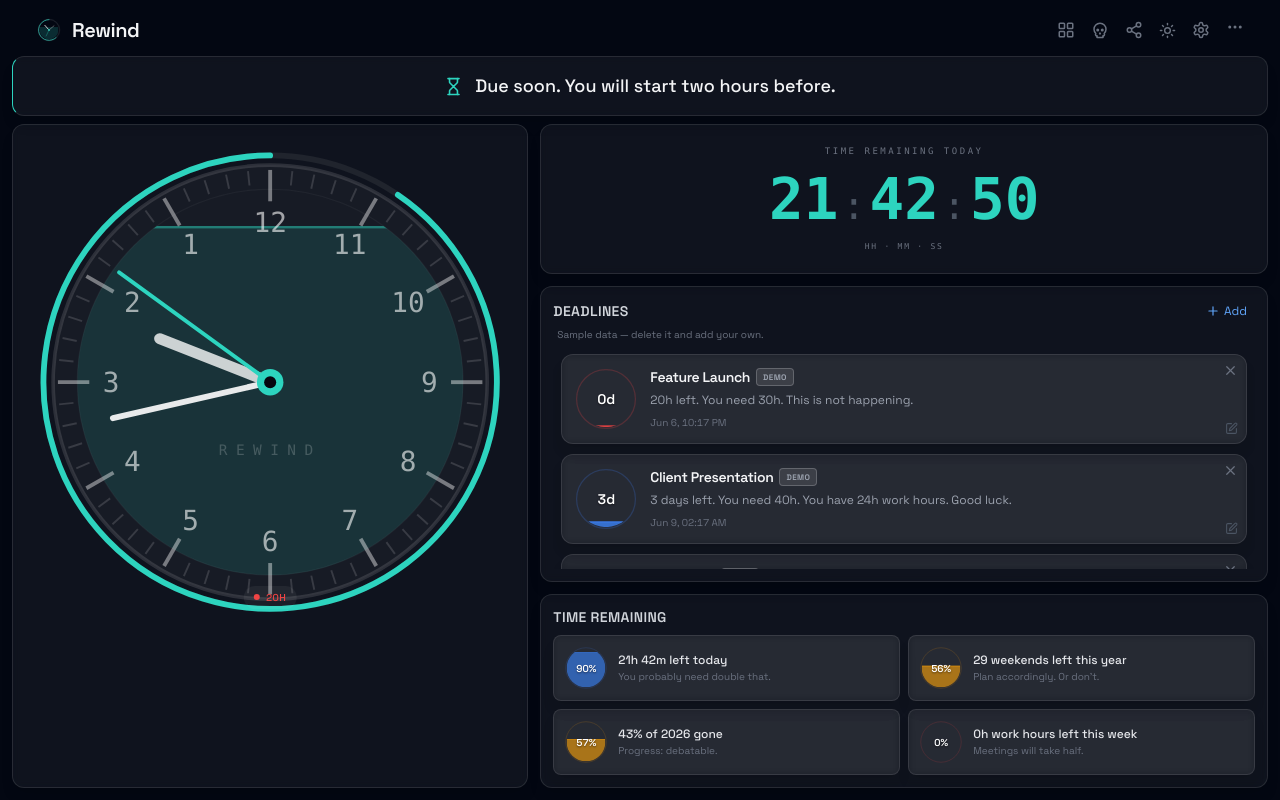
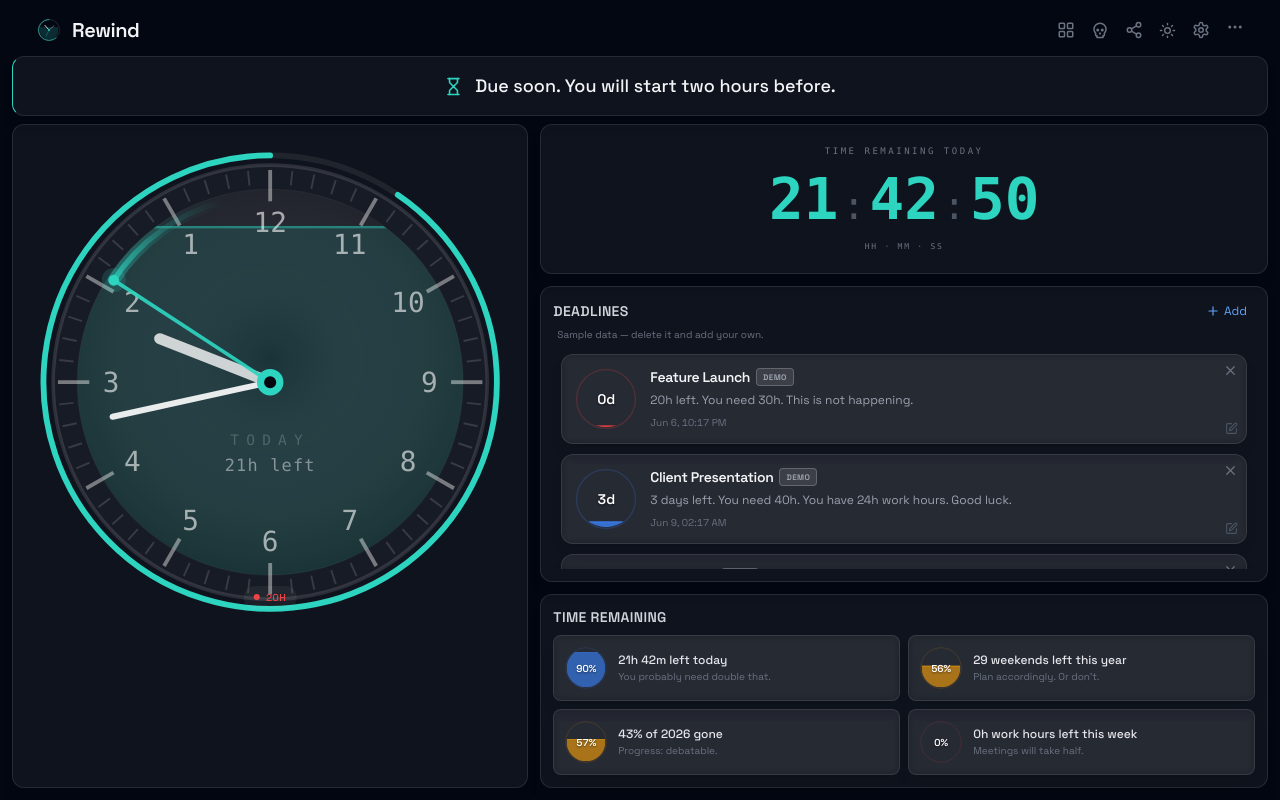
Before and after one commit to emadjumaah/Rewind, a React (Vite) app: page / in a window 1280 px wide. Built offline with nearby package versions, Linux system fonts and the light colour scheme.

Commit message:
tap the clock to zoom through horizons

```diff
--- a/src/components/ReverseClock.tsx
+++ b/src/components/ReverseClock.tsx
@@ -1,9 +1,15 @@
-import { useMemo } from 'react'
-import { useStore } from '../store'
+import React, { useMemo, useRef, useEffect, useState } from 'react'
+import { useStore, ClockHorizon } from '../store'
 import { useT } from '../i18n'
 import { accentHex } from '../lib/colors'
 import { urgencyColor } from '../lib/urgency'
-import { dayRemaining, hoursUntil } from '../lib/time'
+import {
+  dayRemaining, hoursUntil, msLeftToday, hms,
+  weekRemaining, monthRemaining, yearRemaining,
+  daysLeftInWeek, daysLeftInMonth, daysLeftInYear,
+} from '../lib/time'
+
+const MS_PER_WEEK = 7 * 86_400_000
 
 // A point on a circle, angle measured clockwise from 12 o'clock
 function clockPoint(cx: number, deg: number, r: number): { x: number; y: number } {
@@ -11,9 +17,10 @@ function clockPoint(cx: number, deg: number, r: number): { x: number; y: number
   return { x: cx + r * Math.cos(rad), y: cx + r * Math.sin(rad) }
 }
 
-export default function ReverseClock({ currentTime }: { currentTime: Date }) {
-  const { settings, deadlines } = useStore()
+function ReverseClock({ currentTime }: { currentTime: Date }) {
+  const { settings, deadlines, updateSettings } = useStore()
   const T = useT()
+  const isAr = (settings.language ?? 'en') === 'ar'
 
   // Nearest deadline drives the outer ring: prefer the soonest upcoming one,
   // otherwise fall back to the most recently missed (overdue) deadline.
@@ -35,6 +42,10 @@ export default function ReverseClock({ currentTime }: { currentTime: Date }) {
   const min = currentTime.getMinutes()
   const hr  = currentTime.getHours()
 
+  // Backward (counter-clockwise) angles. Minute/hour move slowly enough that a
+  // per-second step is invisible, so they stay React-driven. The second hand is
+  // the one that used to *snap* 6° every tick — the metronome that made the
+  // clock stressful — so it gets a continuous sweep instead (see effect below).
   const secDeg  = -(sec / 60) * 360
   const minDeg  = -((min + sec / 60)  / 60) * 360
   const hourDeg = -((hr % 12 + min / 60) / 12) * 360
@@ -47,9 +58,39 @@ export default function ReverseClock({ currentTime }: { currentTime: Date }) {
     return { x: cx + len * Math.cos(rad), y: cx + len * Math.sin(rad) }
   }
 
-  const sec4  = tip(secDeg,  R * 0.88)
   const min4  = tip(minDeg,  R * 0.76)
   const hour4 = tip(hourDeg, R * 0.56)
+
+  // Respect the OS "reduce motion" setting: fall back to the stepped hand.
+  const [reducedMotion, setReducedMotion] = useState(
+    () => typeof window !== 'undefined'
+      && window.matchMedia('(prefers-reduced-motion: reduce)').matches,
+  )
+  useEffect(() => {
+    const mq = window.matchMedia('(prefers-reduced-motion: reduce)')
+    const on = () => setReducedMotion(mq.matches)
+    mq.addEventListener('change', on)
+    return () => mq.removeEventListener('change', on)
+  }, [])
+
+  // Smoothly sweep the second hand counter-clockwise with millisecond precision.
+  // We drive the group's transform directly via a ref (not React state) so the
+  // glide runs on every animation frame without re-rendering the whole face, and
+  // so the parent's once-a-second re-render can't snap it back. Epoch seconds are
+  // timezone-invariant, so this stays aligned to the wall-clock second.
+  const secHandRef = useRef<SVGGElement>(null)
+  useEffect(() => {
+    if (reducedMotion) return
+    let raf = 0
+    const animate = () => {
+      const secNow = (Date.now() / 1000) % 60
+      const deg = (secNow / 60) * 360
+      secHandRef.current?.setAttribute('transform', `rotate(${-deg} ${cx} ${cx})`)
+      raf = requestAnimationFrame(animate)
+    }
+    raf = requestAnimationFrame(animate)
+    return () => cancelAnimationFrame(raf)
+  }, [reducedMotion])
 
   const faceStroke = isDark ? 'rgba(255,255,255,0.12)' : 'rgba(0,0,0,0.14)'
   const faceFill   = isDark ? 'rgba(255,255,255,0.03)' : 'rgba(0,0,0,0.02)'
@@ -96,21 +137,70 @@ export default function ReverseClock({ currentTime }: { currentTime: Date }) {
     )
   }), [numFill]) // eslint-disable-line react-hooks/exhaustive-deps
 
+  // ── Comet trail ── The second hand, drawn pointing straight up (angle 0) in
+  // local space; the rotating group above aims it. A soft tail arcs back along
+  // the rim toward where the hand just was (the clockwise side, since it sweeps
+  // counter-clockwise), fading to nothing — time visibly draining away.
+  const lenSec = R * 0.88
+  const trailDeg = 42
+  const headPt = clockPoint(cx, 0, lenSec)
+  const tailPt = clockPoint(cx, trailDeg, lenSec)
+  const trailPath = `M ${headPt.x} ${headPt.y} A ${lenSec} ${lenSec} 0 0 1 ${tailPt.x} ${tailPt.y}`
+
   const ringR = R + 6
 
-  // ── Day drain ── fraction of today still ahead (1 at midnight → 0 at the
-  // next midnight). Drives both the depleting ring and the sand-glass fill.
-  const dayFrac = dayRemaining(currentTime)
+  // ── Horizon drain ── Tap the clock to pull the ring + sand-fill back from
+  // today out to a whole life. Each horizon reports the fraction still ahead and
+  // an honest figure of what's left. 'life' only exists once a birth date is set.
+  const horizons: ClockHorizon[] = settings.birthDate
+    ? ['day', 'week', 'month', 'year', 'life']
+    : ['day', 'week', 'month', 'year']
+  const horizon: ClockHorizon =
+    settings.clockHorizon && horizons.includes(settings.clockHorizon) ? settings.clockHorizon : 'day'
 
-  // Outer ring depletes counter-clockwise from 12 o'clock as the day runs out.
-  const sweep = dayFrac * 360
+  let frac: number
+  let horizonLeft: string
+  switch (horizon) {
+    case 'week':
+      frac = weekRemaining(currentTime)
+      horizonLeft = T.clockLeftDays(daysLeftInWeek(currentTime))
+      break
+    case 'month':
+      frac = monthRemaining(currentTime)
+      horizonLeft = T.clockLeftDays(daysLeftInMonth(currentTime))
+      break
+    case 'year':
+      frac = yearRemaining(currentTime)
+      horizonLeft = T.clockLeftDays(daysLeftInYear(currentTime))
+      break
+    case 'life': {
+      const total = (settings.lifeExpectancy || 90) * 52
+      const lived = Math.floor((currentTime.getTime() - new Date(settings.birthDate!).getTime()) / MS_PER_WEEK)
+      const weeksLeft = Math.max(0, total - lived)
+      frac = total ? weeksLeft / total : 0
+      horizonLeft = T.clockLeftWeeks(weeksLeft)
+      break
+    }
+    default:
+      frac = dayRemaining(currentTime)
+      horizonLeft = T.clockLeftHours(hms(msLeftToday(currentTime)).hours)
+  }
+  const horizonName = T.clockHorizonName(horizon)
+
+  const cycleHorizon = () => {
+    const next = horizons[(horizons.indexOf(horizon) + 1) % horizons.length]
+    updateSettings({ clockHorizon: next })
+  }
+
+  // Outer ring depletes counter-clockwise from 12 o'clock as the horizon runs out.
+  const sweep = frac * 360
   const ringStart = clockPoint(cx, 0, ringR)
   const ringEnd = clockPoint(cx, -sweep, ringR)
   const ringLargeArc = sweep > 180 ? 1 : 0
 
-  // Sand-glass liquid level inside the face: full at midnight, empty by midnight.
+  // Sand-glass liquid level inside the face: full at the horizon's start, empty at its end.
   const fillR = R - 8
-  const fillTop = (cx - fillR) + (1 - dayFrac) * (2 * fillR)
+  const fillTop = (cx - fillR) + (1 - frac) * (2 * fillR)
 
   // Nearest-deadline countdown chip (text only; the ring now tracks the day).
   let deadlineLabel: string | null = null
@@ -121,7 +211,13 @@ export default function ReverseClock({ currentTime }: { currentTime: Date }) {
   }
 
   return (
-    <div className="relative w-full aspect-square select-none">
+    <div
+      className="relative w-full aspect-square select-none cursor-pointer transition-transform active:scale-[0.99]"
+      onClick={cycleHorizon}
+      title={T.clockTapHint}
+      role="button"
+      aria-label={`${horizonName} — ${horizonLeft}. ${T.clockTapHint}`}
+    >
       <svg className="w-full h-full" viewBox="0 0 200 200">
         {/* Day-drain ring: faint full track + remaining arc */}
         <circle cx={cx} cy={cx} r={ringR} fill="none" stroke={tickMinor} strokeWidth="2.4" strokeOpacity="0.5" />
@@ -140,7 +236,22 @@ export default function ReverseClock({ currentTime }: { currentTime: Date }) {
           <clipPath id="dayFillClip">
             <circle cx={cx} cy={cx} r={fillR} />
           </clipPath>
+          {/* Comet tail: opaque at the hand's head, fading to nothing at the tail.
+              userSpaceOnUse coords are read in the rotating group's frame, so the
+              gradient turns with the hand and stays aligned to the arc. */}
+          <linearGradient id="secTrail" gradientUnits="userSpaceOnUse"
+            x1={headPt.x} y1={headPt.y} x2={tailPt.x} y2={tailPt.y}>
+            <stop offset="0%" stopColor={accent} stopOpacity="0.7" />
+            <stop offset="55%" stopColor={accent} stopOpacity="0.16" />
+            <stop offset="100%" stopColor={accent} stopOpacity="0" />
+          </linearGradient>
+          {/* Faint depth in the dial — settles the eye, no hard edges. */}
+          <radialGradient id="faceDepth" cx="50%" cy="44%" r="62%">
+            <stop offset="0%" stopColor={isDark ? '#ffffff' : '#000000'} stopOpacity="0" />
+            <stop offset="100%" stopColor={isDark ? '#000000' : '#000000'} stopOpacity={isDark ? 0.28 : 0.05} />
+          </radialGradient>
         </defs>
+        <circle cx={cx} cy={cx} r={R - 8} fill="url(#faceDepth)" />
         <g clipPath="url(#dayFillClip)">
           <rect x={cx - fillR} y={fillTop} width={2 * fillR} height={(cx + fillR) - fillTop}
             fill={accent} fillOpacity="0.13" style={{ transition: 'y 1s linear, height 1s linear' }} />
@@ -154,17 +265,35 @@ export default function ReverseClock({ currentTime }: { currentTime: Date }) {
           stroke={handHour} strokeWidth="4.5" strokeLinecap="round" />
         <line x1={cx} y1={cx} x2={min4.x} y2={min4.y}
           stroke={handMin} strokeWidth="2.5" strokeLinecap="round" />
-        <line x1={cx} y1={cx} x2={sec4.x} y2={sec4.y}
-          stroke={accent} strokeWidth="1.6" strokeLinecap="round" />
+
+        {/* Second hand + comet trail. In smooth mode the rAF loop owns this
+            group's transform, so no transform prop here (React must not reset it
+            each second). Reduced-motion falls back to the stepped angle. */}
+        <g ref={secHandRef} transform={reducedMotion ? `rotate(${secDeg} ${cx} ${cx})` : undefined}>
+          <path d={trailPath} fill="none" stroke="url(#secTrail)" strokeWidth="5" strokeLinecap="round" strokeOpacity="0.5" />
+          <path d={trailPath} fill="none" stroke="url(#secTrail)" strokeWidth="2.2" strokeLinecap="round" />
+          <line x1={cx} y1={cx} x2={headPt.x} y2={headPt.y}
+            stroke={accent} strokeWidth="1.5" strokeLinecap="round" strokeOpacity="0.92" />
+          <circle cx={headPt.x} cy={headPt.y} r={5} fill={accent} fillOpacity="0.16" />
+          <circle cx={headPt.x} cy={headPt.y} r={2.2} fill={accent} />
+        </g>
 
         <circle cx={cx} cy={cx} r={5.5} fill={accent} />
         <circle cx={cx} cy={cx} r={2.5} fill={centerFill} />
 
-        <text x={cx} y={cx + 30} textAnchor="middle"
-          fontSize="6" letterSpacing="3.5"
+        {/* Horizon watermark — names what the ring is draining, with the honest
+            figure beneath. Tap the clock to cycle through horizons. */}
+        <text x={cx} y={cx + 26} textAnchor="middle"
+          fontSize="6" letterSpacing={isAr ? '0' : '3'}
           fontFamily="'SF Mono', Monaco, 'Courier New', monospace"
           fill={labelFill}>
-          {T.clockLabel}
+          {horizonName}
+        </text>
+        <text x={cx} y={cx + 37} textAnchor="middle"
+          fontSize="7" letterSpacing={isAr ? '0' : '0.5'}
+          fontFamily="'SF Mono', Monaco, 'Courier New', monospace"
+          fill={numFill} fillOpacity="0.75">
+          {horizonLeft}
         </text>
       </svg>
 
@@ -187,3 +316,19 @@ export default function ReverseClock({ currentTime }: { currentTime: Date }) {
     </div>
   )
 }
+
+// The second hand sweeps via its own rAF loop (direct DOM, no React), so the
+// face only needs to re-render when the minute or hour actually changes — once
+// a minute, not 60×. That keeps the parent's per-second tick from reconciling
+// this whole SVG for nothing. Exception: under prefers-reduced-motion there's no
+// rAF sweep, so we let it re-render every second to step the stepped hand.
+const reducedMotionMQL =
+  typeof window !== 'undefined'
+    ? window.matchMedia('(prefers-reduced-motion: reduce)')
+    : null
+
+export default React.memo(ReverseClock, (prev, next) => {
+  if (reducedMotionMQL?.matches) return false // re-render so the stepped hand moves
+  return prev.currentTime.getMinutes() === next.currentTime.getMinutes()
+    && prev.currentTime.getHours() === next.currentTime.getHours()
+})
--- a/src/i18n.ts
+++ b/src/i18n.ts
@@ -4,6 +4,13 @@ interface Translations {
   // App / clock
   appName: string
   clockLabel: string
+
+  // Clock horizon (tap-to-zoom drain ring)
+  clockHorizonName: (h: 'day' | 'week' | 'month' | 'year' | 'life') => string
+  clockLeftHours: (h: number) => string
+  clockLeftDays: (d: number) => string
+  clockLeftWeeks: (w: number) => string
+  clockTapHint: string
 
   // TimeLeftDisplay
   timeRemainingToday: string
@@ -166,6 +173,12 @@ const en: Translations = {
   appName: 'Rewind',
   clockLabel: 'REWIND',
 
+  clockHorizonName: (h) => ({ day: 'TODAY', week: 'THIS WEEK', month: 'THIS MONTH', year: 'THIS YEAR', life: 'YOUR LIFE' }[h]),
+  clockLeftHours: (h) => `${h}h left`,
+  clockLeftDays: (d) => `${d}d left`,
+  clockLeftWeeks: (w) => `${w.toLocaleString('en')}w left`,
+  clockTapHint: 'Tap the clock to zoom out',
+
   timeRemainingToday: 'Time Remaining Today',
   timeUnits: 'HH · MM · SS',
   tabTitle: (clock) => `${clock} left today`,
@@ -325,6 +338,12 @@ const en: Translations = {
 const ar: Translations = {
   appName: 'Rewind',
   clockLabel: 'REWIND',
+
+  clockHorizonName: (h) => ({ day: 'اليوم', week: 'هذا الأسبوع', month: 'هذا الشهر', year: 'هذا العام', life: 'حياتك' }[h]),
+  clockLeftHours: (h) => `${h.toLocaleString('ar')} ساعة`,
+  clockLeftDays: (d) => `${d.toLocaleString('ar')} يوم`,
+  clockLeftWeeks: (w) => `${w.toLocaleString('ar')} أسبوع`,
+  clockTapHint: 'انقر الساعة للتصغير',
 
   timeRemainingToday: 'ما تبقّى من يومك',
   timeUnits: 'س · د · ث',
--- a/src/store/index.ts
+++ b/src/store/index.ts
@@ -3,6 +3,10 @@ import { persist } from 'zustand/middleware'
 import { AccentColor } from '../lib/colors'
 
 export type DeadlineCategory = 'work' | 'life'
+
+// Which horizon the clock's drain ring + sand-fill visualize. Tap the clock to
+// pull back from today all the way out to a whole life.
+export type ClockHorizon = 'day' | 'week' | 'month' | 'year' | 'life'
 
 export interface Deadline {
   id: string
@@ -40,6 +44,7 @@ export interface Settings {
   notifications: boolean
   birthDate?: string // ISO date (yyyy-mm-dd) for the Life in Weeks view
   lifeExpectancy: number // years, for the Life in Weeks grid
+  clockHorizon: ClockHorizon // what the clock's drain ring tracks
 }
 
 interface AppState {
@@ -115,6 +120,7 @@ export const useStore = create<AppState>()(
         language: 'en',
         notifications: false,
         lifeExpectancy: 90,
+        clockHorizon: 'day',
       },
       isFocusMode: false,
       isCommandPaletteOpen: false,
```
Also changed, not shown: src/components/DeadlineModal.tsx (+7 -1 lines), src/lib/time.ts (+19 -1 lines).
